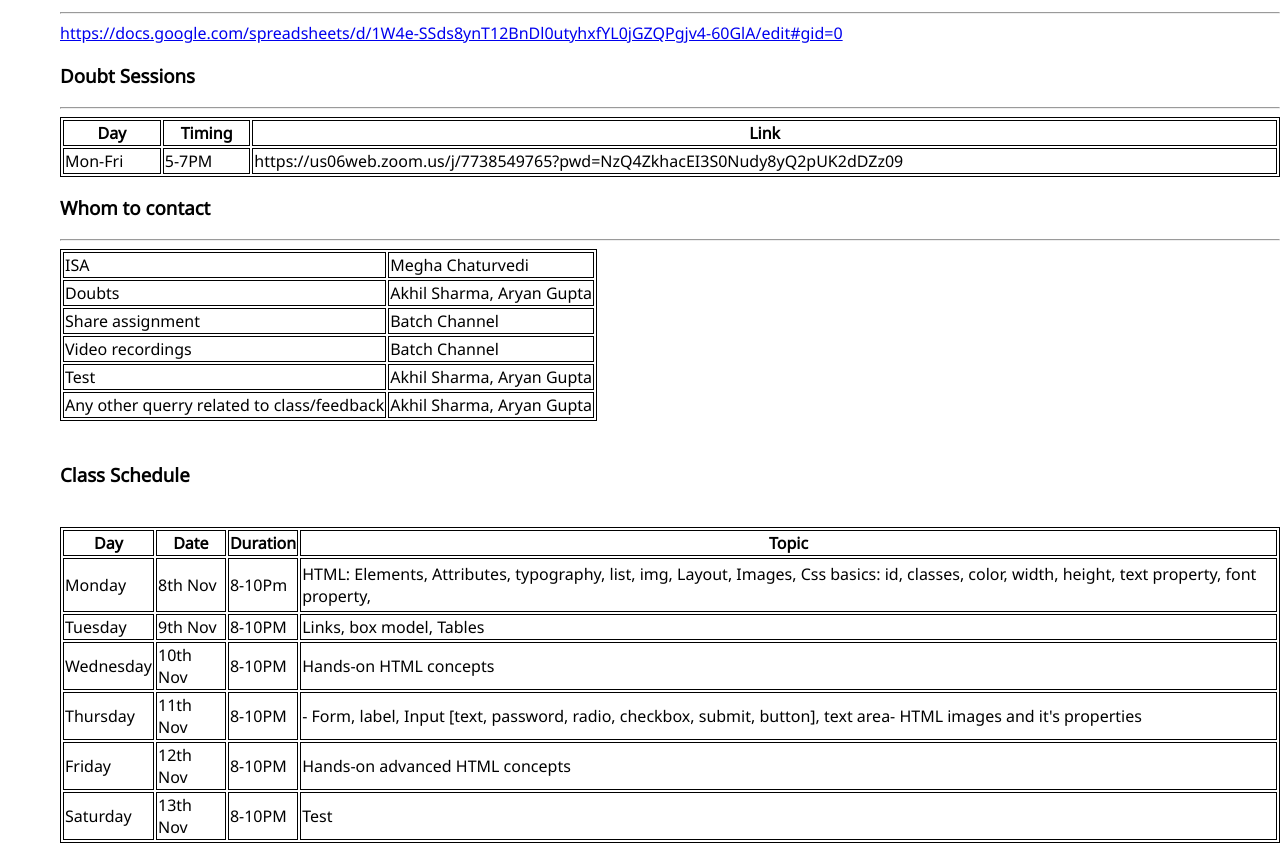
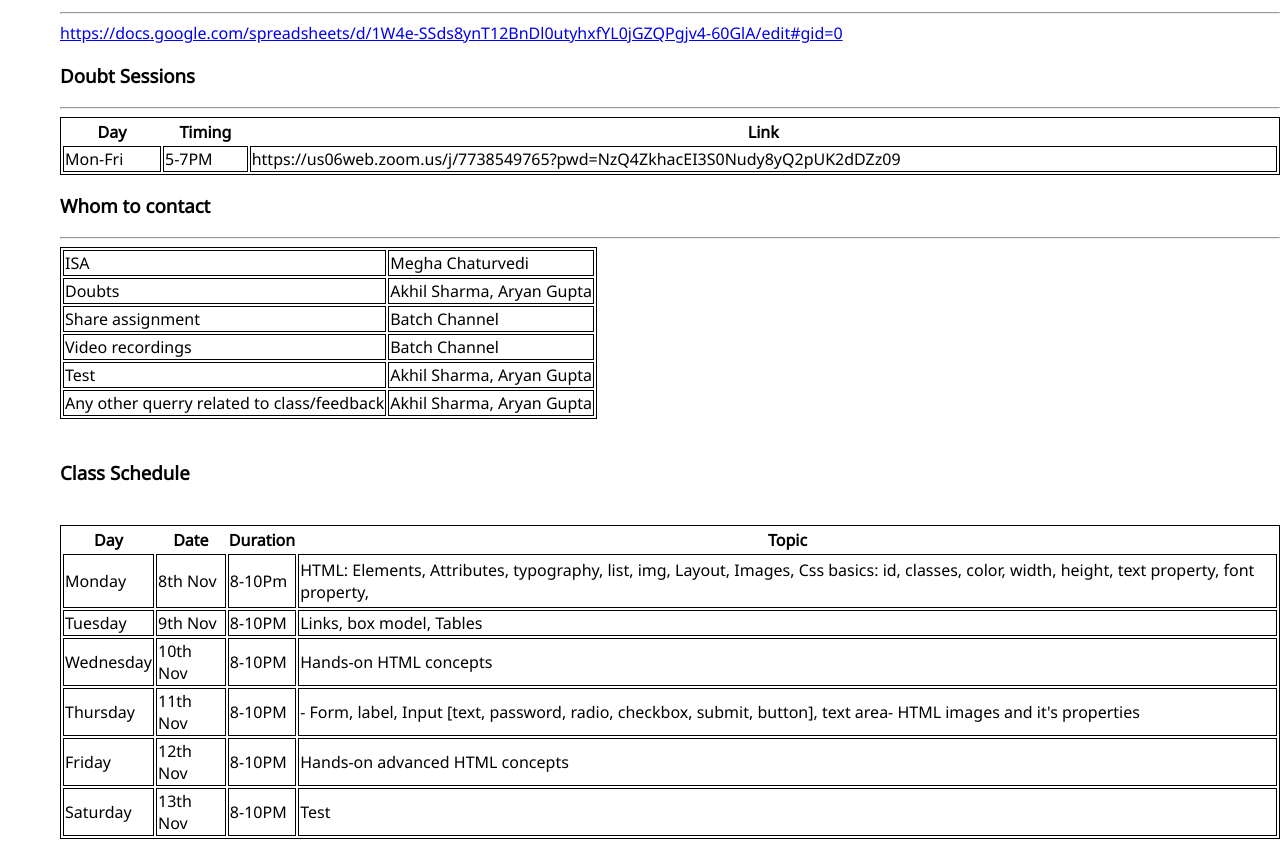
Before and after one commit to maitrish1/TeamsWiki, a plain HTML site: page index.html in a window 1280 px wide. Shown: the part 980-1823 px from the top of the page. Drawn offline with Linux system fonts and the light colour scheme.

Commit message:
first commit

```diff
--- a/index.css
+++ b/index.css
@@ -15,6 +15,6 @@ body{
     flex-direction: row-reverse;
 }
 
-table, th, td {
+table, thead, td {
     border: 1px solid black;
 }
```
